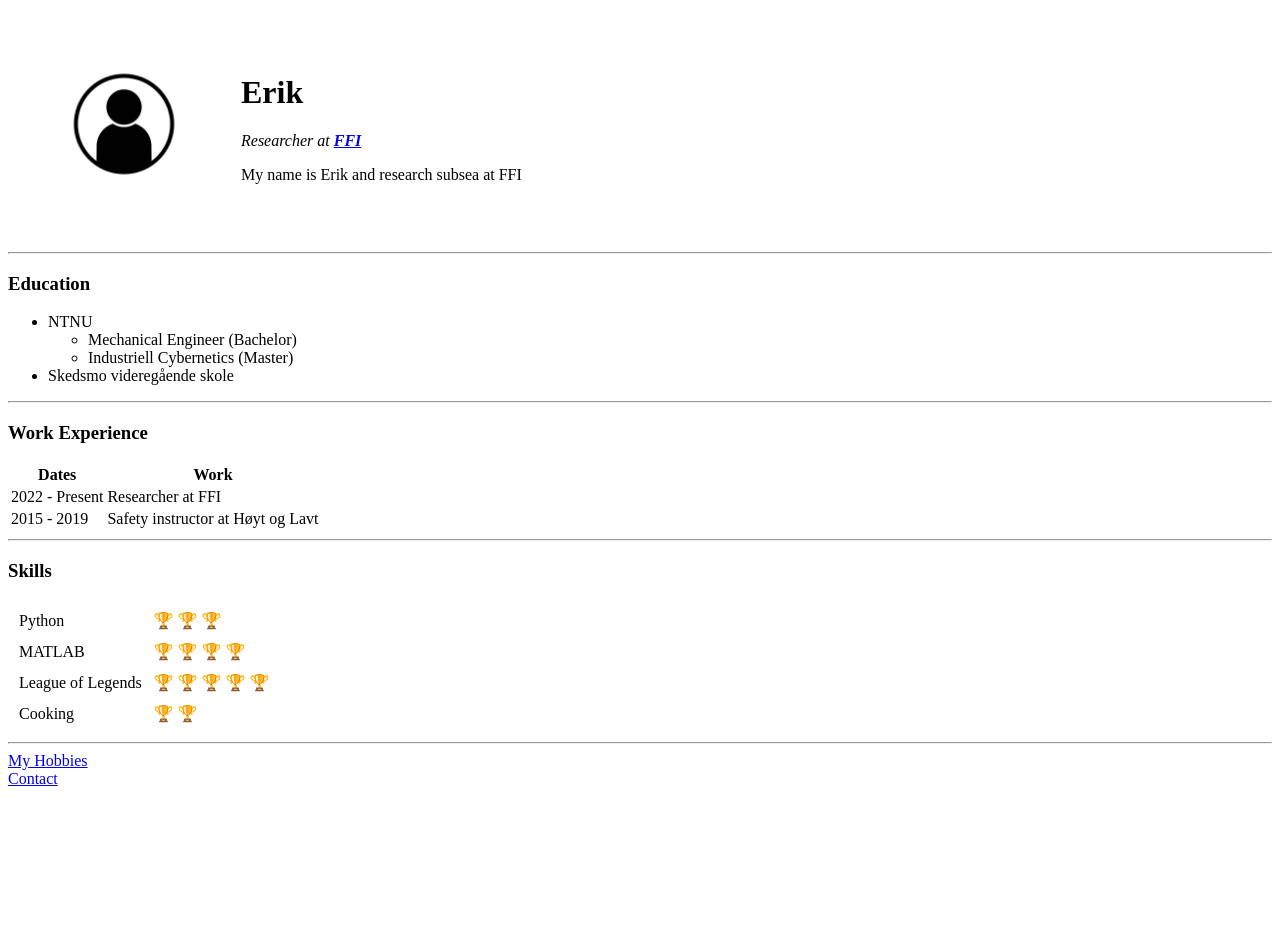
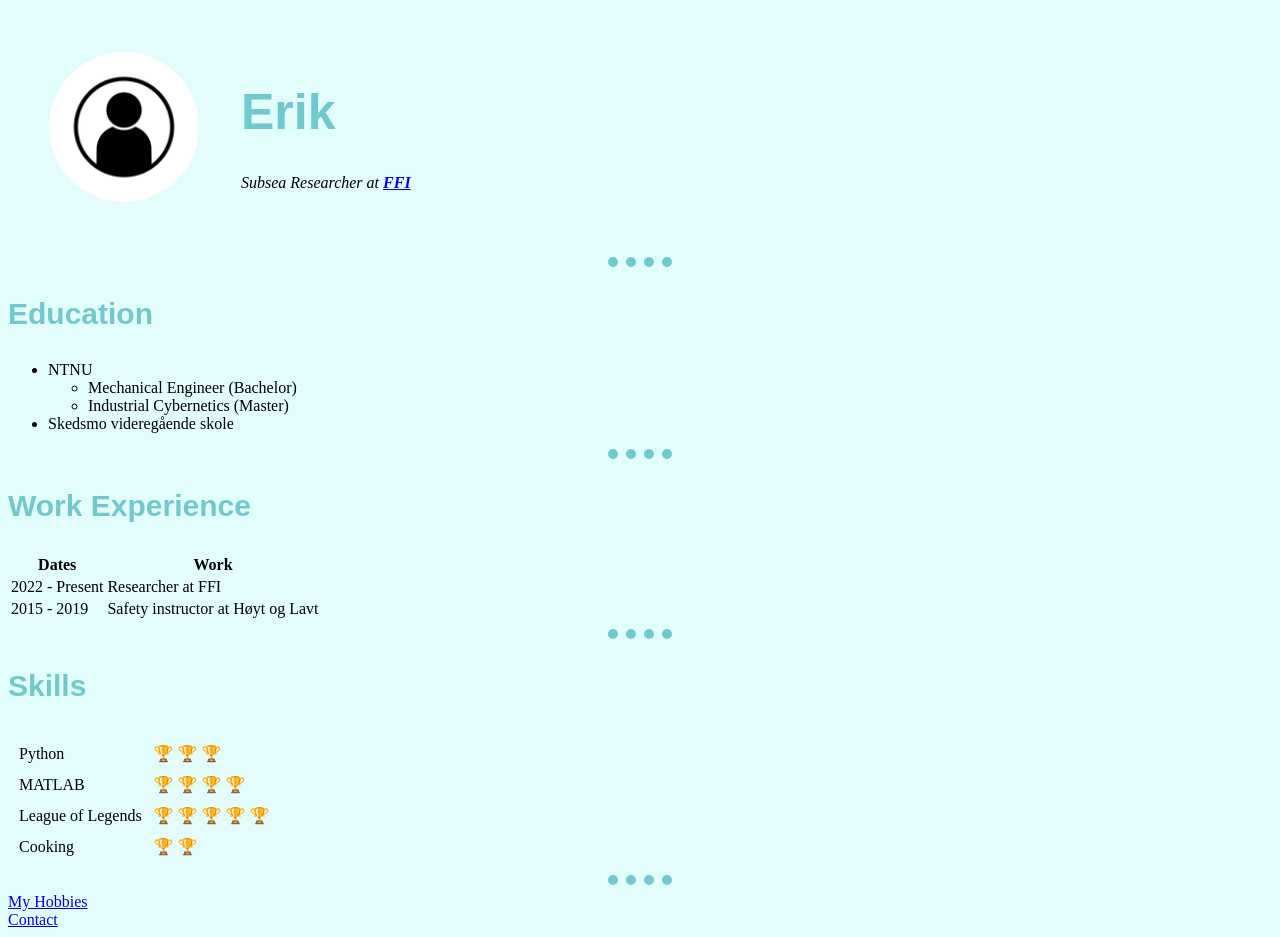
Before and after one commit to ErikFagerli/CV, a plain HTML site: page index.html in a window 1280 px wide. Before the commit the page ends 800 px from the top, so only its background shows below. Drawn offline with Linux system fonts and the light colour scheme.

Commit message:
Add css file and change style of page

```diff
--- /dev/null
+++ b/css/styles.css
@@ -0,0 +1,27 @@
+body {
+    background-color: #e3fdfd;
+}
+
+hr {
+    border-style: none;
+    border-top: dotted 10px;
+    border-color: #71C9CE;
+    height: 0 px;
+    width: 5%;
+}
+
+img {
+    border-radius: 50%;
+}
+
+h1 {
+    font-family: sans-serif;
+    font-size: 50px;
+    color: #71C9CE;
+}
+
+h3 {
+    font-family: sans-serif;
+    font-size: 30px;
+    color: #71C9CE;
+}
--- a/index.html
+++ b/index.html
@@ -1,30 +1,43 @@
 <!DOCTYPE html>
 <html>
 	<head>
-        <meta charset="UTF-8">
+		<meta charset="UTF-8" />
 		<title>Erik's Website 😊</title>
+		<link rel="stylesheet" href="css/styles.css" />
 	</head>
 
 	<body>
-        <table cellspacing = 40>
+		<table cellspacing="40">
 			<tr>
-                <td><img src="images\stockphoto.jpg" alt="Profile picture" height="150px"></td>
-                <td><h1>Erik</h1>
-                <p><em>Researcher at <strong><a href="https://www.ffi.no/">FFI</ahref></a></strong></em></p>
-                <p>My name is Erik and research subsea at FFI</p></td>
+				<td>
+					<img
+						src="images\stockphoto.jpg"
+						alt="Profile picture"
+						height="150px"
+					/>
+				</td>
+				<td>
+					<h1>Erik</h1>
+					<p>
+						<em
+							>Subsea Researcher at
+							<strong><a href="https://www.ffi.no/">FFI</a></strong></em
+						>
+					</p>
+				</td>
 			</tr>
 		</table>
-        <hr>
+		<hr />
 		<h3>Education</h3>
 		<ul>
 			<li>NTNU</li>
 			<ul>
 				<li>Mechanical Engineer (Bachelor)</li>
-                    <li>Industriell Cybernetics (Master)</li>
+				<li>Industrial Cybernetics (Master)</li>
 			</ul>
 			<li>Skedsmo videregående skole</li>
 		</ul>
-        <hr>
+		<hr />
 		<h3>Work Experience</h3>
 		<table>
 			<thead>
@@ -44,9 +57,9 @@
 				</tr>
 			</tbody>
 		</table>
-        <hr>
+		<hr />
 		<h3>Skills</h3>
-        <table cellspacing = "10px">
+		<table cellspacing="10px">
 			<tr>
 				<td>Python</td>
 				<td>🏆 🏆 🏆</td>
@@ -64,9 +77,8 @@
 				<td>🏆 🏆</td>
 			</tr>
 		</table>
-        </table>
-        <hr>
-        <a href="hobbies.html">My Hobbies</a><br>
+		<hr />
+		<a href="hobbies.html">My Hobbies</a><br />
 		<a href="contact.html">Contact</a>
 	</body>
 </html>
```
Also changed, not shown: contact.html (+1 -0 lines), hobbies.html (+2 -1 lines). Lines whose indentation alone changed are shown as unchanged.
